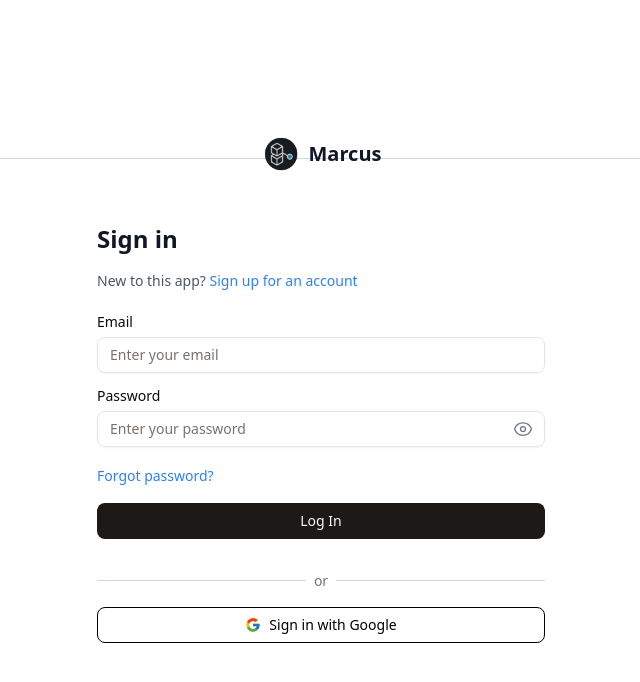
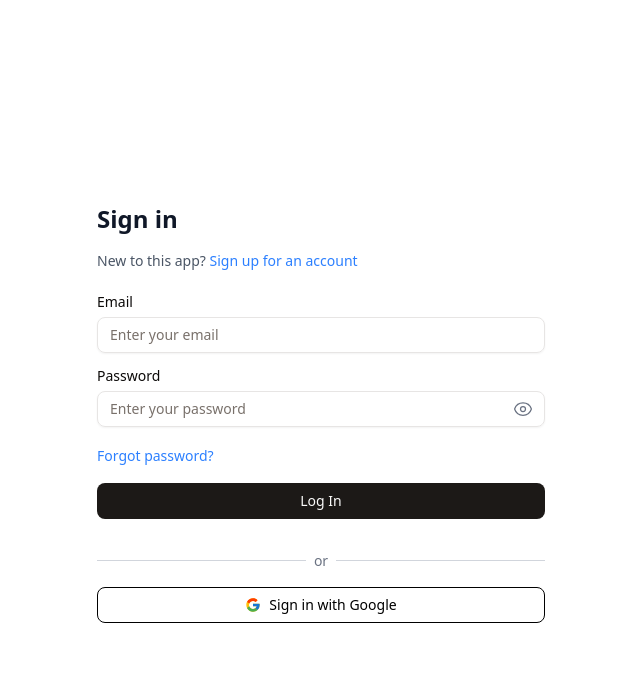
Before and after one commit to njit-prof-bill/njit-prof-bill-cs490-project-summer-2025, a Next.js app: page / in a window 1280 px wide. Shown: the top 682 px of the page, without its empty margins (319-959 px from the left). Built offline with nearby package versions, Linux system fonts and the light colour scheme; no server answers.

Commit message:
Move the logo

```diff
--- a/src/app/page.tsx
+++ b/src/app/page.tsx
@@ -26,7 +26,7 @@ export default function LandingPage() {
   return (
     <div className="flex flex-col items-center justify-center min-h-screen px-6">
       {/* Branding Section */}
-      <div className="relative w-full mb-16">
+      <div className="relative w-full mb-6" style={{ top: "-200px" }}>
         <div className="flex items-center justify-center">
           <hr className="w-4/5 border-gray-300 dark:border-gray-600" />
           <div className="absolute -top-6 px-4">
```
